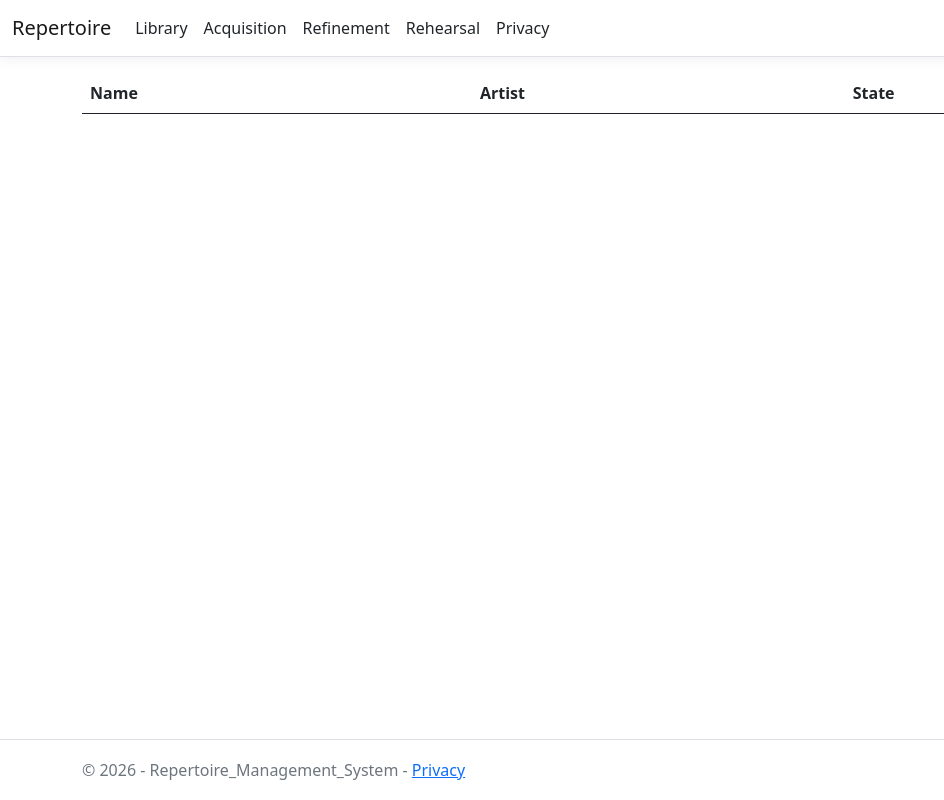
After one commit to thato-c/RepertoireManagementSystem, an ASP.NET Core app: template Repertoire-Management-System/Repertoire-Management-System/Views/Acquisition/Index.cshtml in a window 1280 px wide. The commit adds this page. Shown: the whole page, without its empty margins (0-944 px from the left). Run offline with ASP.NET Core 8, Linux system fonts and the light colour scheme; the template is opened without the code that fills it, so the values that code supplies are empty; style sheets or scripts are compiled from the project's sources.

Commit message:
Add Acquisition Page

```diff
--- /dev/null
+++ b/Repertoire-Management-System/Repertoire-Management-System/Views/Acquisition/Index.cshtml
@@ -0,0 +1,29 @@
+@model IEnumerable<Repertoire_Management_System.Models.Song>
+
+@if (Model != null)
+{
+    <table class="table">
+        <thead>
+            <tr>
+                <th>Name</th>
+                <th>Artist</th>
+                <th>State</th>
+            </tr>
+        </thead>
+        <tbody>
+            @foreach (var song in Model)
+            {
+                <tr>
+                    <td>@song.Title</td>
+                    <td>@song.Artist</td>
+                    <td>@song.State</td>
+                </tr>
+            }
+            <tr></tr>
+        </tbody>
+    </table>
+}
+else
+{
+    <p>@ViewBag.Message</p>
+}
--- a/Repertoire-Management-System/Repertoire-Management-System/Views/Shared/_Layout.cshtml
+++ b/Repertoire-Management-System/Repertoire-Management-System/Views/Shared/_Layout.cshtml
@@ -12,7 +12,7 @@
     <header>
         <nav class="navbar navbar-expand-sm navbar-toggleable-sm navbar-light bg-white border-bottom box-shadow mb-3">
             <div class="container-fluid">
-                <a class="navbar-brand" asp-area="" asp-controller="Home" asp-action="Index">Rehearsal</a>
+                <a class="navbar-brand" asp-area="" asp-controller="Home" asp-action="Index">Repertoire</a>
                 <button class="navbar-toggler" type="button" data-bs-toggle="collapse" data-bs-target=".navbar-collapse" aria-controls="navbarSupportedContent"
                         aria-expanded="false" aria-label="Toggle navigation">
                     <span class="navbar-toggler-icon"></span>
@@ -23,7 +23,13 @@
                             <a class="nav-link text-dark" asp-area="" asp-controller="Song" asp-action="Index">Library</a>
                         </li>
                         <li class="nav-item">
+                            <a class="nav-link text-dark" asp-area="" asp-controller="Acquisition" asp-action="Index">Acquisition</a>
+                        </li>
+                        <li class="nav-item">
                             <a class="nav-link text-dark" asp-area="" asp-controller="" asp-action="Index">Refinement</a>
+                        </li>
+                        <li class="nav-item">
+                            <a class="nav-link text-dark" asp-area="" asp-controller="" asp-action="Index">Rehearsal</a>
                         </li>
                         <li class="nav-item">
                             <a class="nav-link text-dark" asp-area="" asp-controller="Home" asp-action="Privacy">Privacy</a>
```
Also changed, not shown: Repertoire-Management-System/Repertoire-Management-System/Controllers/AcquisitionController.cs (added, +32 -0 lines), Repertoire-Management-System/Repertoire-Management-System/Controllers/RehearsalController.cs (added, +12 -0 lines), Repertoire-Management-System/Repertoire-Management-System/Views/Song/Index.cshtml (+0 -23 lines), 11 other files.
